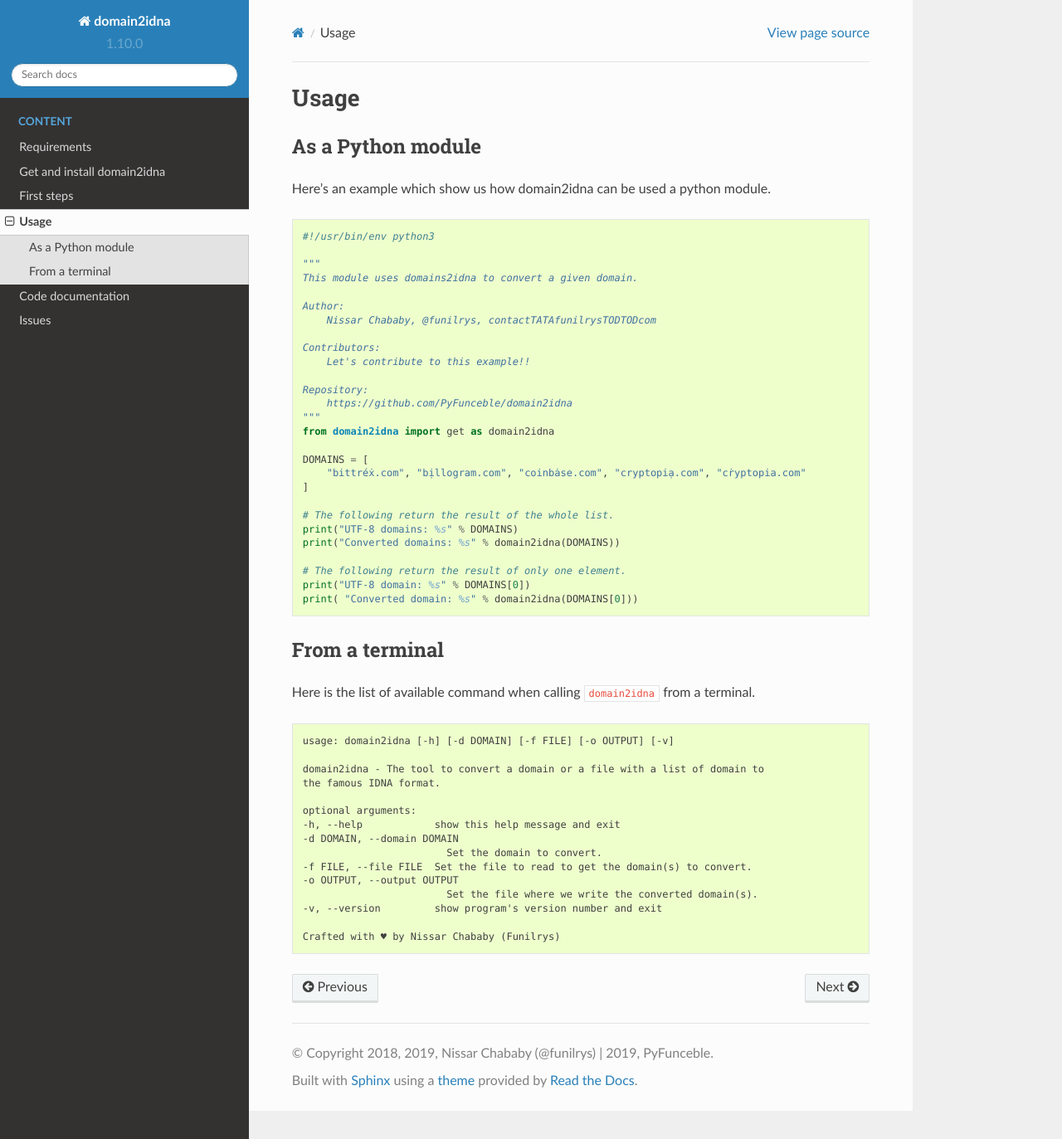
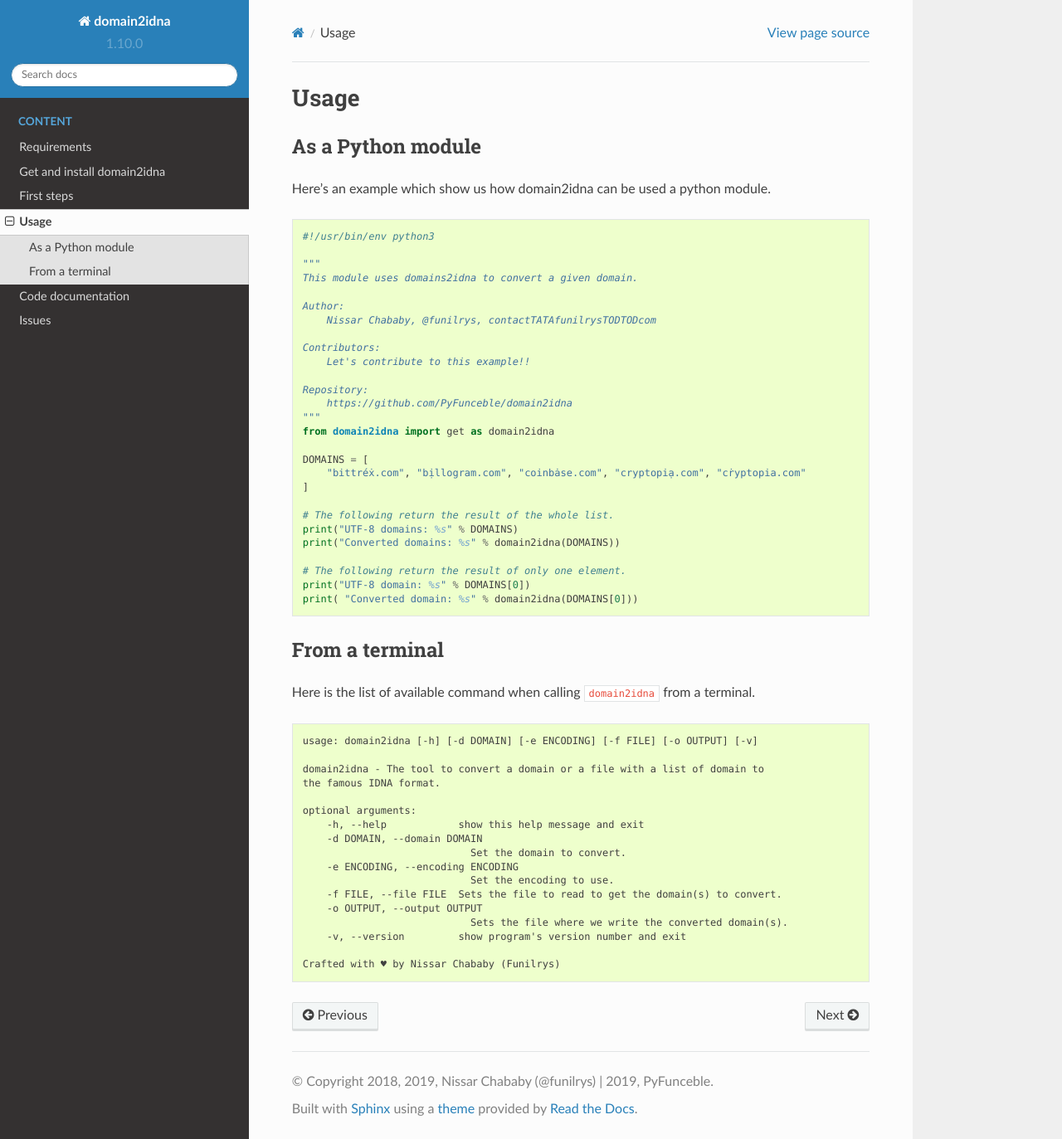
Before and after one commit to PyFunceble/domain2idna, a Sphinx documentation site: the page built from docs/usage.rst, in a window 1280 px wide and 1373 px high. Shown: the whole window at 83% size. Built offline with Sphinx 7.4.7 and the Read the Docs theme 2.0.0, drawn with Linux system fonts in a browser that asks for light colours.

Commit message:
Introduction of the `--encoding` argument.
Also:
  * Fix typos.

```diff
--- a/docs/usage.rst
+++ b/docs/usage.rst
@@ -43,18 +43,20 @@
 
 ::
 
-    usage: domain2idna [-h] [-d DOMAIN] [-f FILE] [-o OUTPUT] [-v]
+    usage: domain2idna [-h] [-d DOMAIN] [-e ENCODING] [-f FILE] [-o OUTPUT] [-v]
 
     domain2idna - The tool to convert a domain or a file with a list of domain to
     the famous IDNA format.
 
     optional arguments:
-    -h, --help            show this help message and exit
-    -d DOMAIN, --domain DOMAIN
-                            Set the domain to convert.
-    -f FILE, --file FILE  Set the file to read to get the domain(s) to convert.
-    -o OUTPUT, --output OUTPUT
-                            Set the file where we write the converted domain(s).
-    -v, --version         show program's version number and exit
+        -h, --help            show this help message and exit
+        -d DOMAIN, --domain DOMAIN
+                                Set the domain to convert.
+        -e ENCODING, --encoding ENCODING
+                                Set the encoding to use.
+        -f FILE, --file FILE  Sets the file to read to get the domain(s) to convert.
+        -o OUTPUT, --output OUTPUT
+                                Sets the file where we write the converted domain(s).
+        -v, --version         show program's version number and exit
 
     Crafted with ♥ by Nissar Chababy (Funilrys)
```
Also changed, not shown: 1 other file.
